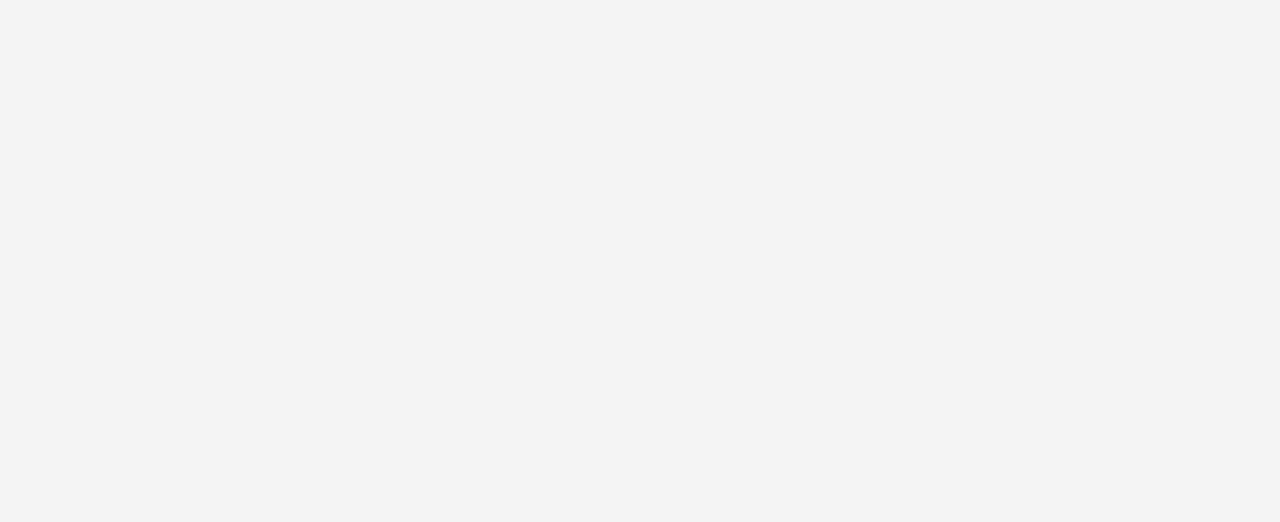
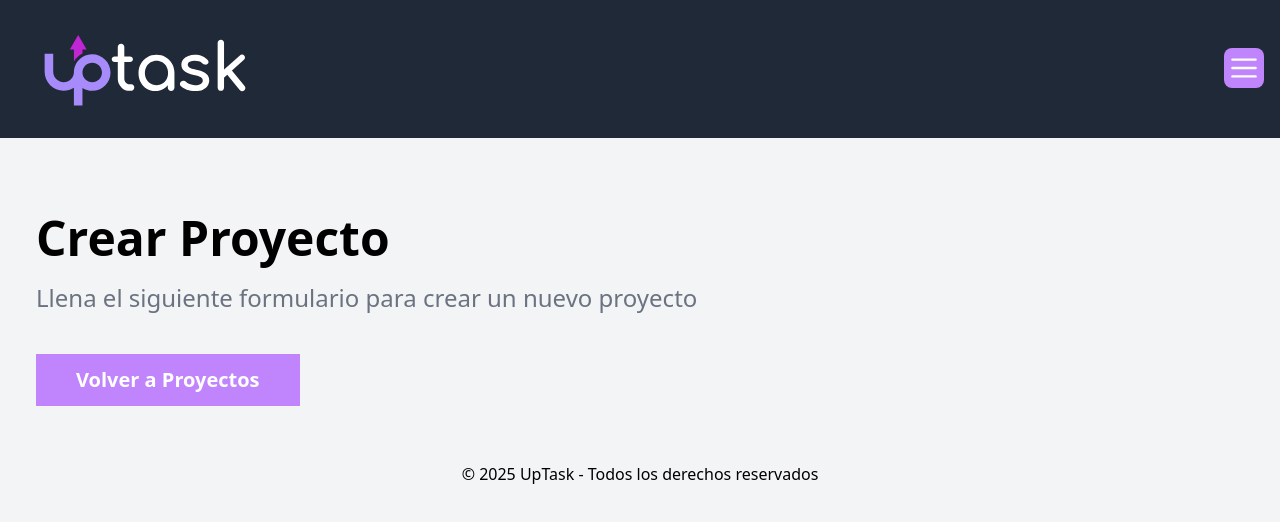
Before and after one commit to EduMoralesCar/AdministradorTareas, a React (Vite) app in the folder Frontend/: page /projects/create in a window 1280 px wide. Before the commit this address had no page. Shown: the top 522 px of the page. Built offline with nearby package versions, Linux system fonts and the light colour scheme.

Commit message:
feat: agregar ruta para la vista de creación de proyectos

```diff
--- a/Frontend/src/router.tsx
+++ b/Frontend/src/router.tsx
@@ -1,6 +1,7 @@
 import { BrowserRouter, Routes, Route } from 'react-router-dom';
 import AppLayout from '@/layouts/AppLayout';
 import DashboardView from '@/views/DashboardView';
+import CreateProjectView from '@/views/projects/CreateProjectView';
 
 export default function Router() {
     return (
@@ -8,6 +9,8 @@ export default function Router() {
             <Routes>
                 <Route element={<AppLayout />}>
                     <Route path='/' element={<DashboardView />} index />
+                    <Route path='/projects/create' element={<CreateProjectView />} />
+
                 </Route>
             </Routes>
         </BrowserRouter>
```
